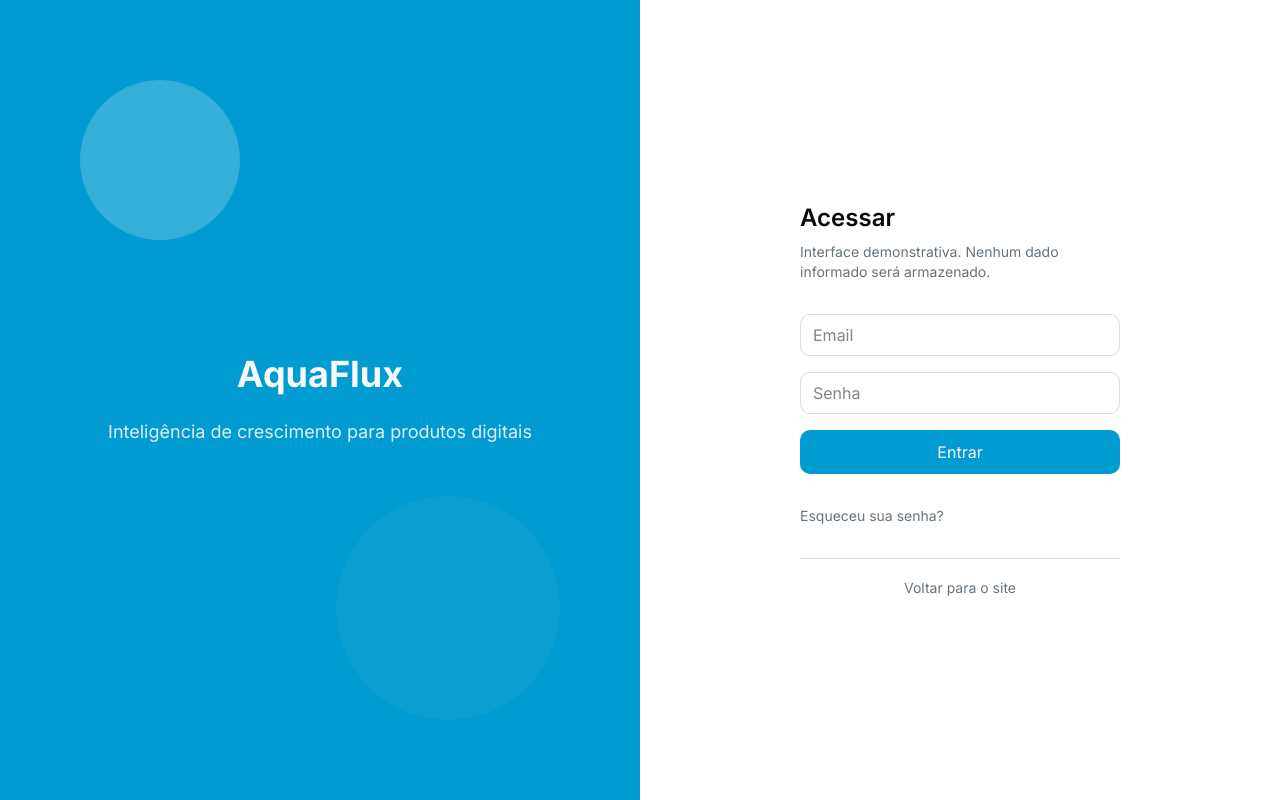
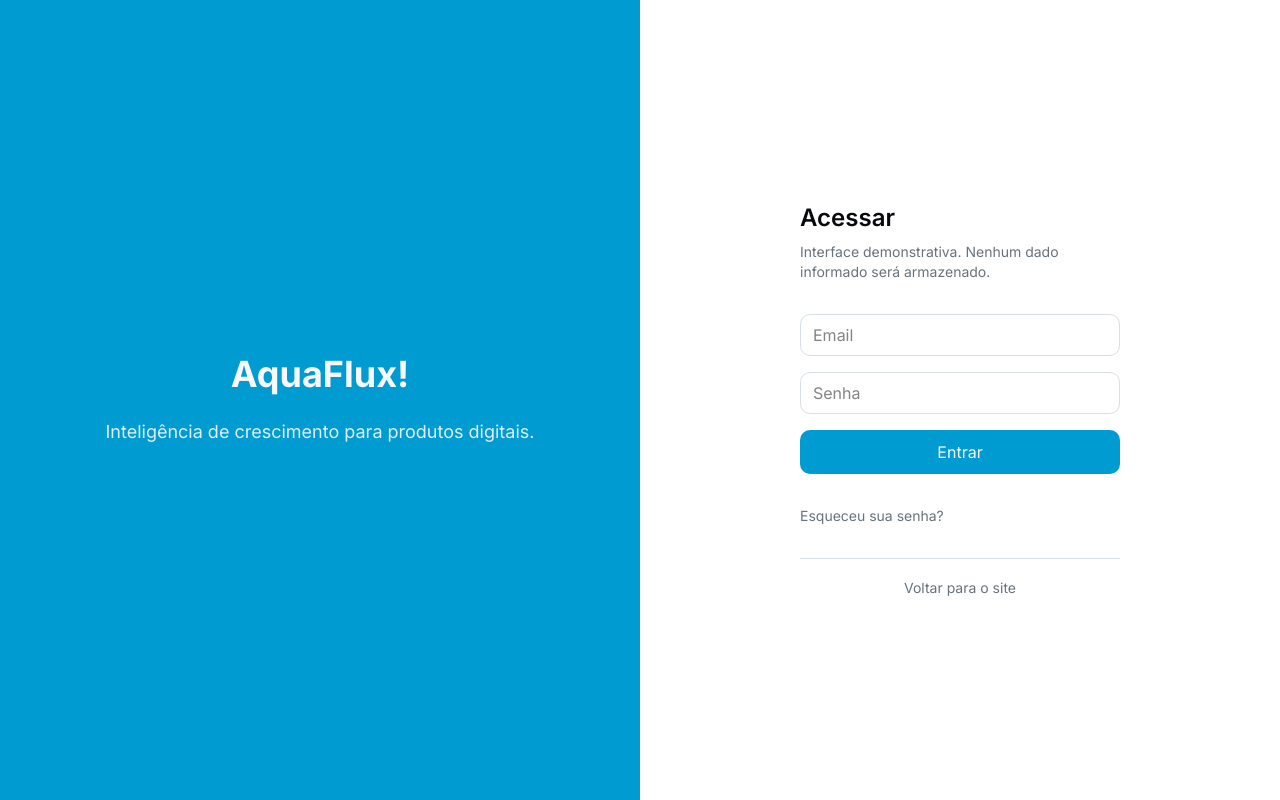
Before and after one commit to gustahxn/AquaFlux, a Next.js app: page /login in a window 1280 px wide. Built offline with nearby package versions, Linux system fonts and the light colour scheme.

Commit message:
removido efeitos visuais de pulsar da section esquerda

```diff
--- a/app/login/page.tsx
+++ b/app/login/page.tsx
@@ -8,15 +8,11 @@ export default function LoginPage() {
   return (
     <main className="flex min-h-screen">
       <section className="hidden md:flex w-1/2 items-center justify-center bg-primary relative overflow-hidden">
-        <div className="absolute inset-0 opacity-20">
-          <div className="absolute top-20 left-20 w-40 h-40 rounded-full bg-white animate-pulse" />
-          <div className="absolute bottom-20 right-20 w-56 h-56 rounded-full bg-white/20" />
-        </div>
 
         <div className="relative z-10 text-center text-primary-foreground max-w-md space-y-6">
-          <h1 className="text-4xl font-bold">AquaFlux</h1>
+          <h1 className="text-4xl font-bold">AquaFlux!</h1>
           <p className="text-lg opacity-90">
-            Inteligência de crescimento para produtos digitais
+            Inteligência de crescimento para produtos digitais.
           </p>
         </div>
       </section>
```
